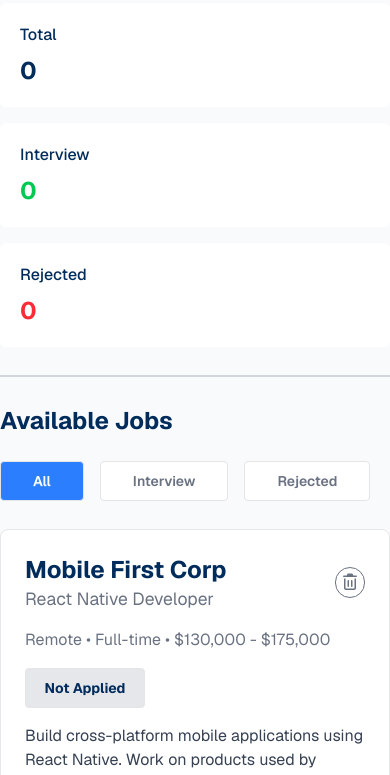
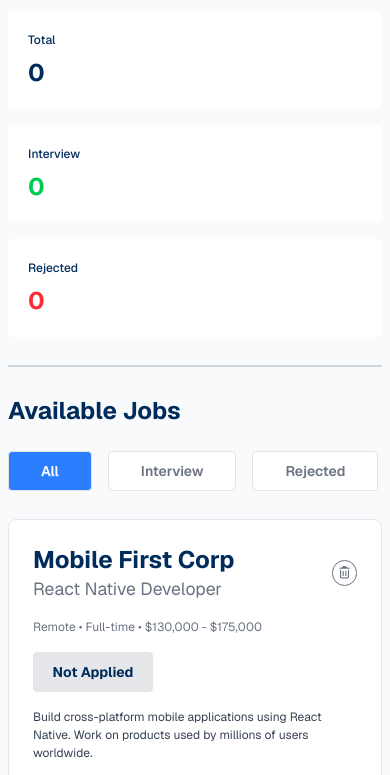
Before and after one commit to gitimtiaz/Job.Tracker.A4, a plain HTML site: page index.html in a window 390 px wide. Shown: the part 121-896 px from the top of the page. Drawn offline with nearby package versions, Linux system fonts and the light colour scheme.

Commit message:
Responsived

```diff
--- a/index.html
+++ b/index.html
@@ -27,7 +27,7 @@
     </style>
 </head>
 
-<body class="bg-[#F8FAFC]">
+<body class="bg-[#F8FAFC] p-2 md:p-0 text-[12px] lg:text-[16px]">
     <!-- Header -->
     <header class="max-w-6xl mx-auto pt-15 text-[#002C5C]">
         <h2 class="text-3xl font-bold">Job Application Tracker</h2>
```
